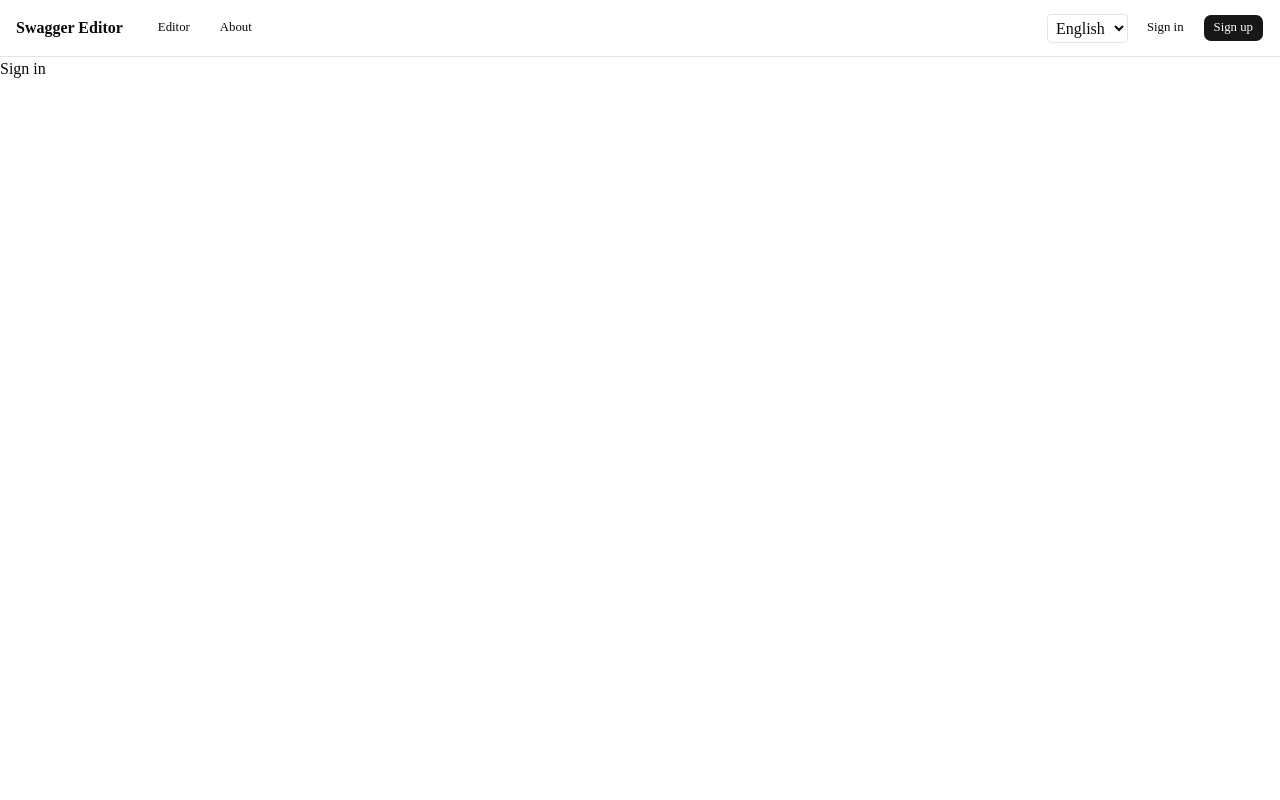
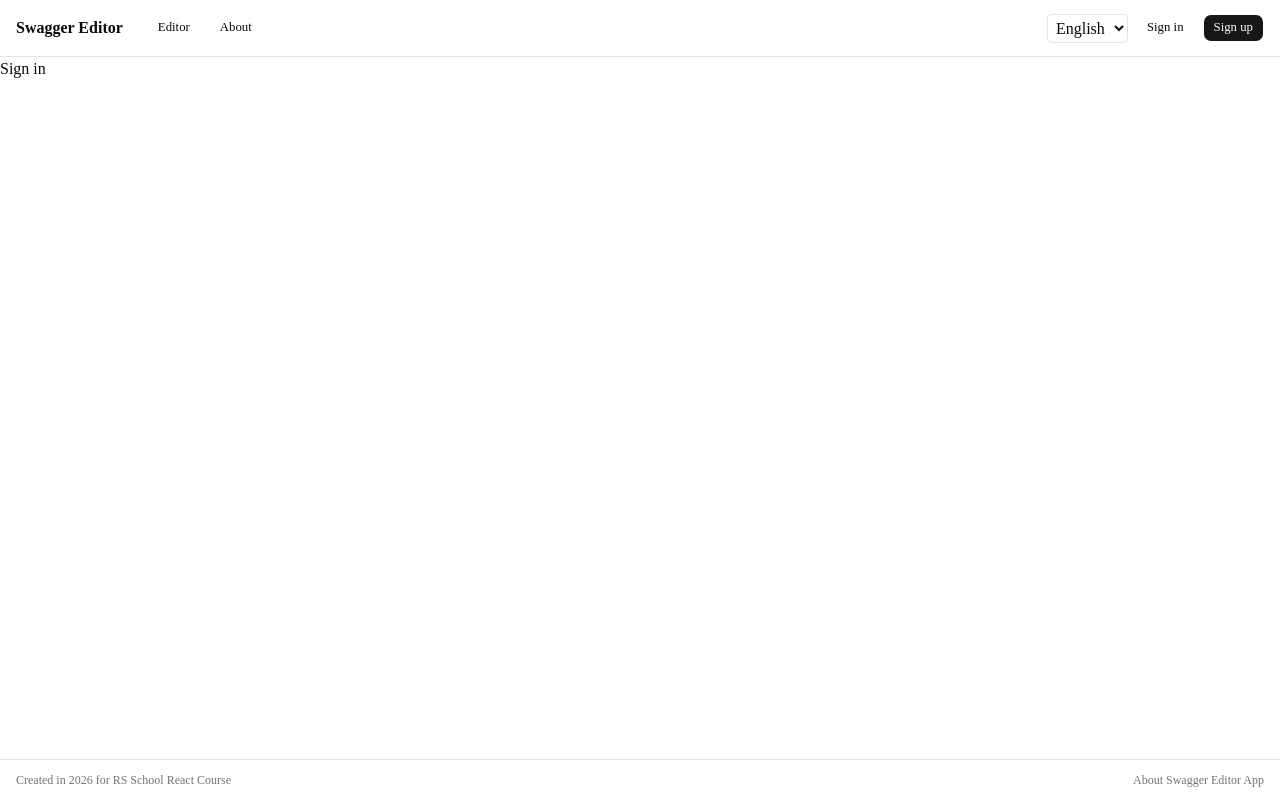
Before and after one commit to anastan588/swagger-editor-app, a Next.js app: page /en/sign-up in a window 1280 px wide. Built offline with nearby package versions, Linux system fonts and the light colour scheme.

Commit message:
feat: add link to about page from footer, highlight active tab

```diff
--- a/app/[locale]/layout.tsx
+++ b/app/[locale]/layout.tsx
@@ -5,6 +5,7 @@ import { Geist, Geist_Mono } from 'next/font/google';
 import { NextIntlClientProvider } from 'next-intl';
 
 import { AuthProvider } from '../components/AuthProvider';
+import Footer from '../components/Footer';
 import Header from '../components/Header';
 
 const geistSans = Geist({
@@ -34,6 +35,7 @@ export default function RootLayout({
           <AuthProvider>
             <Header />
             <main className="flex flex-1 flex-col">{children}</main>
+            <Footer />
           </AuthProvider>
         </NextIntlClientProvider>
       </body>
--- /dev/null
+++ b/app/components/Footer.tsx
@@ -0,0 +1,17 @@
+import { Link } from '@/i18n/navigation';
+
+const Footer = () => {
+  return (
+    <footer className="border-t bg-white">
+      <div className="mx-auto flex min-h-10 w-full max-w-7xl flex-wrap items-center justify-between gap-2 px-4 py-2 text-xs">
+        <span className="text-muted-foreground">Created in 2026 for RS School React Course</span>
+
+        <Link className="font-medium text-muted-foreground hover:text-primary hover:underline" href="/about">
+          About Swagger Editor App
+        </Link>
+      </div>
+    </footer>
+  );
+};
+
+export default Footer;
--- a/app/components/Header.tsx
+++ b/app/components/Header.tsx
@@ -4,14 +4,18 @@ import { useTranslations } from 'next-intl';
 
 import { useAuth } from '@/app/components/useAuth';
 import { Button } from '@/components/ui/button';
-import { Link, useRouter } from '@/i18n/navigation';
+import { Link, usePathname, useRouter } from '@/i18n/navigation';
 
 import LanguageSwitcher from './LanguageSwitcher';
 
 const Header = () => {
   const t = useTranslations('Header');
   const router = useRouter();
+  const pathname = usePathname();
   const { isAuthenticated, isAuthReady, signOut } = useAuth();
+
+  const isEditorPage = pathname === '/';
+  const isAboutPage = pathname ==='/about';
 
   const handleSignOut = () => {
     signOut();
@@ -27,11 +31,11 @@ const Header = () => {
           </Link>
 
           <nav className="flex items-center gap-2">
-            <Button asChild size="sm" variant="ghost">
+            <Button asChild size="sm" variant={isEditorPage ? 'secondary' : 'ghost'}>
               <Link href="/">{t('editor')}</Link>
             </Button>
 
-            <Button asChild size="sm" variant="ghost">
+            <Button asChild size="sm" variant={isAboutPage ? 'secondary' : 'ghost'}>
               <Link href="/about">{t('about')}</Link>
             </Button>
           </nav>
```
